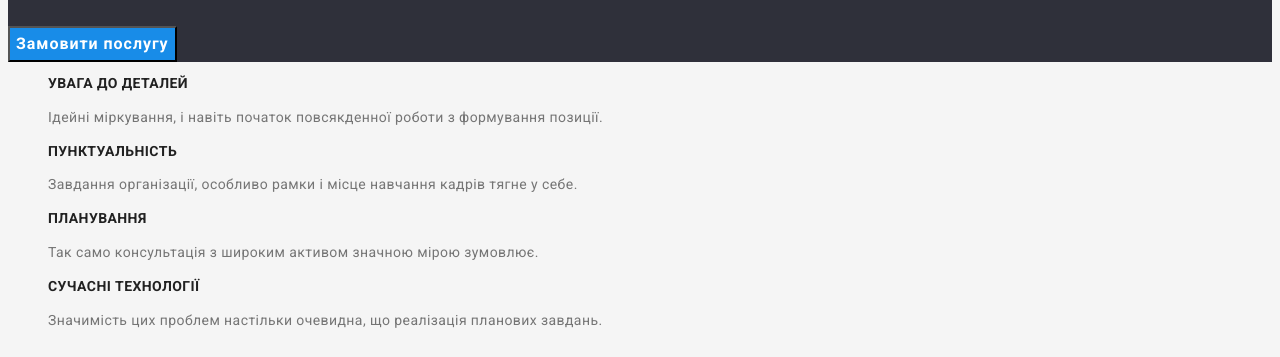
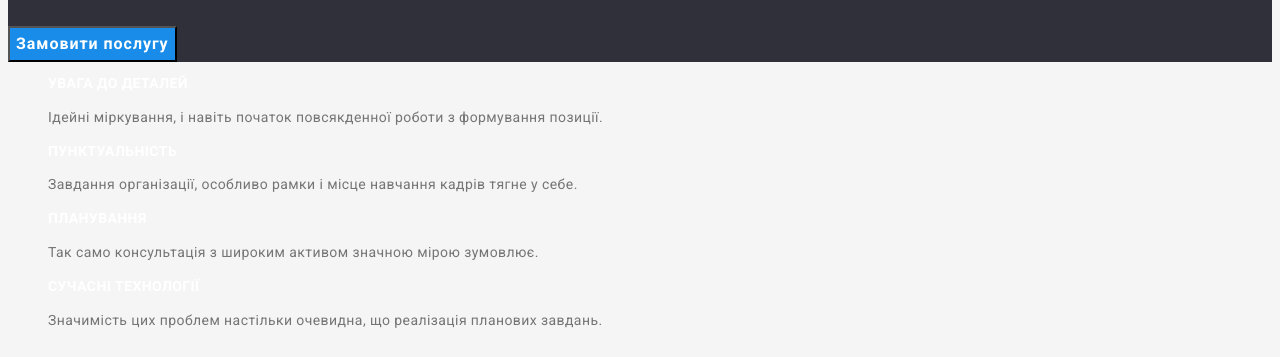
Before and after one commit to OleksandrDika/goit-markup-hw-02, a plain HTML site: page index.html in a window 1280 px wide. Shown: the part 259-616 px from the top of the page. Drawn offline with Linux system fonts and the light colour scheme.

Commit message:
Update style.css

```diff
--- a/css/style.css
+++ b/css/style.css
@@ -35,9 +35,9 @@ button {
 body {
 
     font-size: 14px;
-    letter-spacing: 0.03;
+    letter-spacing: 0.03em;
     background-color: var(--bg-color-two);
-    color: var(--primary-text-color);
+    color: var(--third-text-color);
     font-family: var(--primary-font)
 
 }
```
